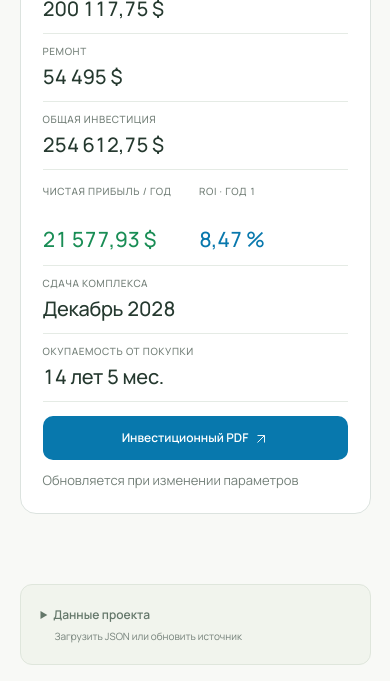
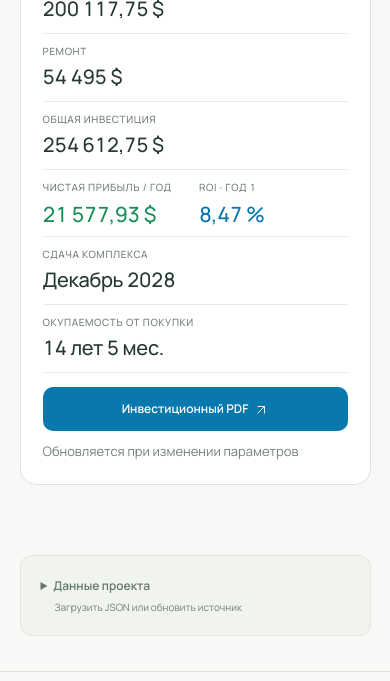
Before and after one commit to anatolyyale-svg/bolt, a website built with Vite: page index.html in a window 390 px wide. Shown: the part 9454-10135 px from the top of the page. Built offline with nearby package versions, Linux system fonts and the light colour scheme.

Commit message:
Tighten summary profit and ROI spacing

```diff
--- a/src/calculator.css
+++ b/src/calculator.css
@@ -701,9 +701,9 @@ body, button, input, select, table {
   font-size:clamp(22px,1.85vw,29px);
 }
 .summary-yield .finance-line {
-  grid-template-rows:40px auto;
-  gap:7px;
-  padding:8px 0;
+  grid-template-rows:auto auto;
+  gap:8px;
+  padding:4px 0;
 }
 .summary-yield .finance-line > span {
   min-height:0;
@@ -720,7 +720,7 @@ body, button, input, select, table {
 }
 @media (max-width:760px) {
   .payment-cell strong { font-size:25px; }
-  .summary-yield .finance-line { grid-template-rows:36px auto; }
+  .summary-yield .finance-line { grid-template-rows:auto auto; gap:8px; padding:4px 0; }
   .summary-yield .finance-line > strong,
   .summary-yield .finance-line.accent > strong { font-size:21px; }
 }
```
